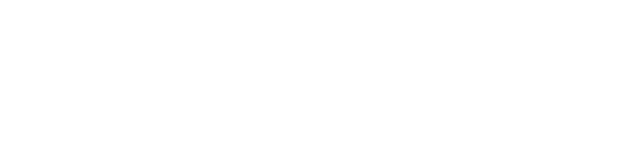
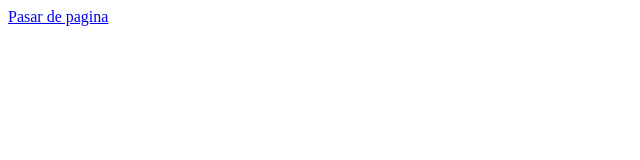
Before and after one commit to airicaro/Noveno2, a plain HTML site: page index.html in a window 1280 px wide. Shown: the whole page, without its empty margins (0-640 px from the left). Drawn offline with Linux system fonts and the light colour scheme.

Commit message:
Update index.html

```diff
--- a/index.html
+++ b/index.html
@@ -3,6 +3,6 @@
     <title> </title>
   </head>
   <body>
-
+    <a href="pagina1.html"> Pasar de pagina
   </body>
 </html>
```
